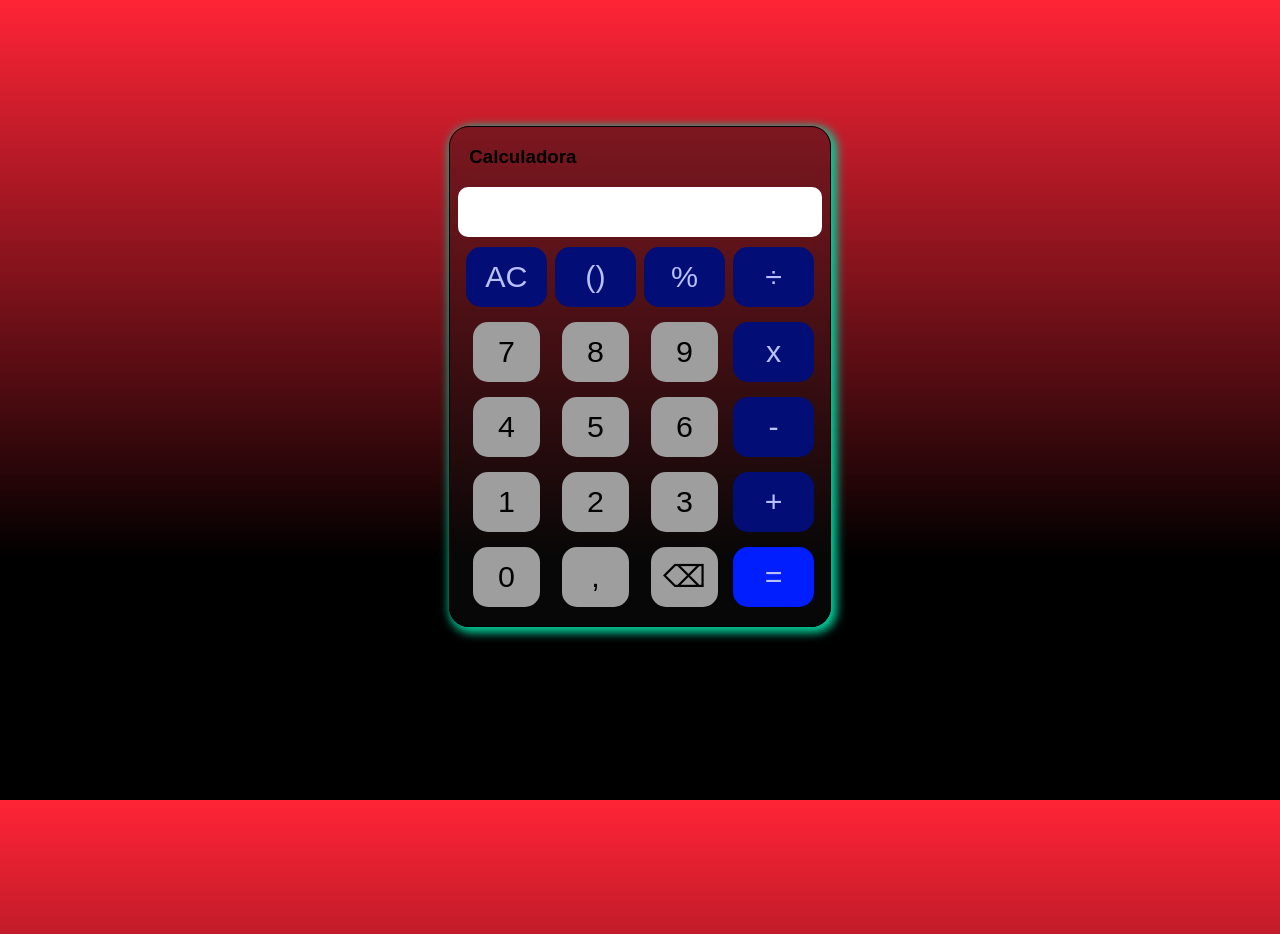
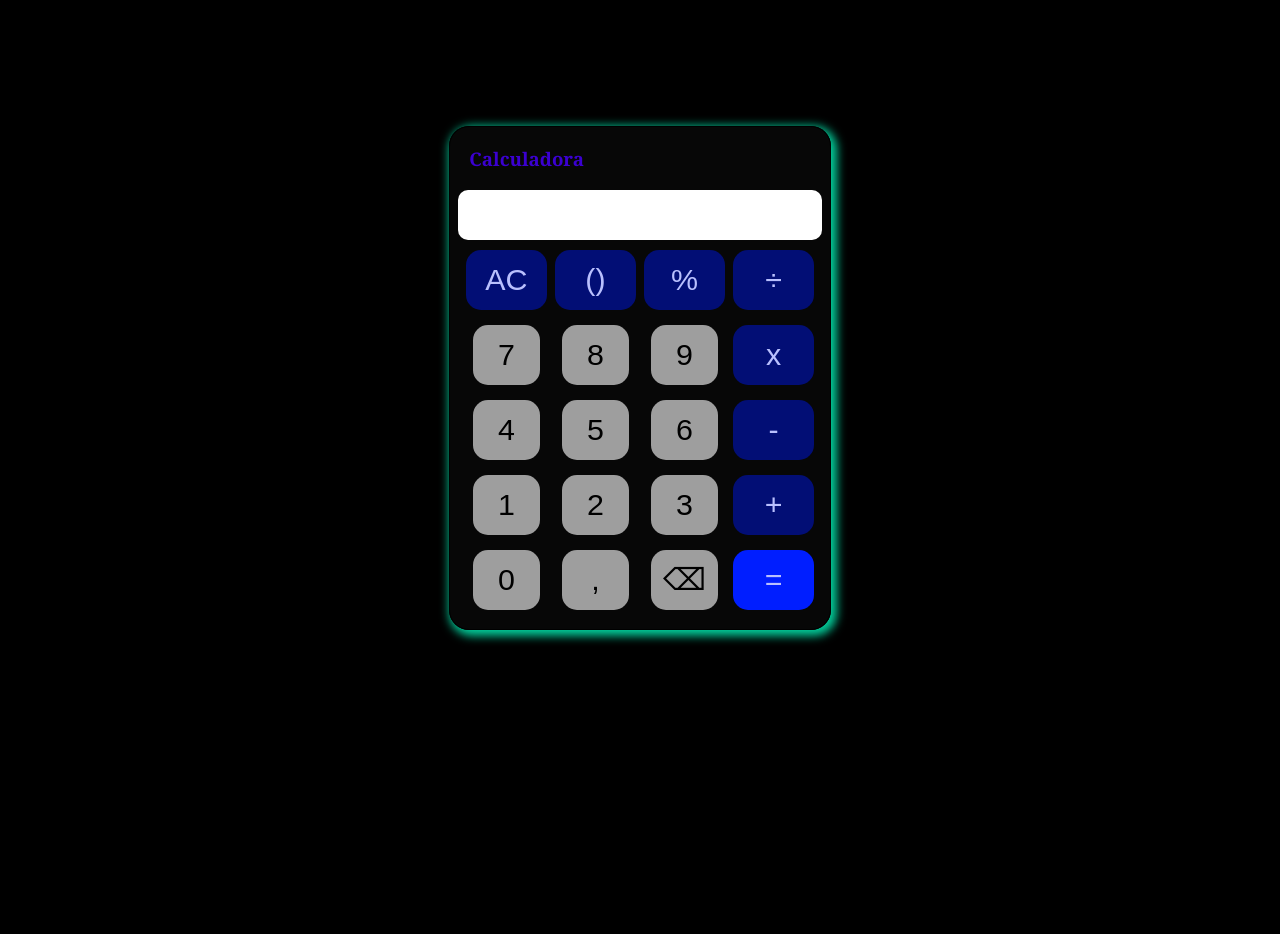
Before and after one commit to CarlosEduardo568/Calculadora, a plain HTML site: page index.html in a window 1280 px wide. Drawn offline with Linux system fonts and the light colour scheme.

Commit message:
-mudanças na aparência

```diff
--- a/index.html
+++ b/index.html
@@ -3,7 +3,7 @@
 <head>
     <meta charset="UTF-8">
     <meta name="viewport" content="width=device-width, initial-scale=1.0">
-    <title>Calduladora</title>
+    <title>Calculadora</title>
     <link rel="stylesheet" href="style.css">
 </head>
 
--- a/style.css
+++ b/style.css
@@ -1,6 +1,5 @@
 body{
-    background: #ff0015;
-    background: linear-gradient(180deg, rgba(255, 0, 21, 0.86) 0%, rgba(0, 0, 0, 1) 70%);
+    background: black;
 
     background-repeat: no-repeat;
     background-size: cover;
@@ -30,8 +29,8 @@ body{
 
 header{
     margin-left: 5%;
-    font-family: sans-serif;
-    color: rgba(0, 0, 0);
+    font-family: Cambria, Cochin, Georgia, Times, 'Times New Roman', serif;
+    color: rgba(59, 0, 209);
 
 }
 
```
